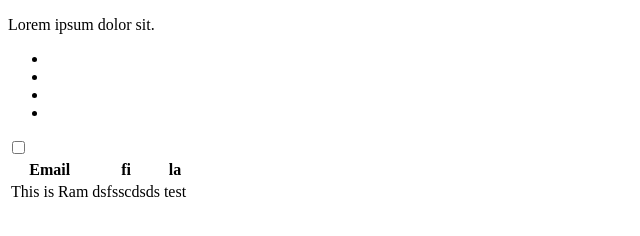
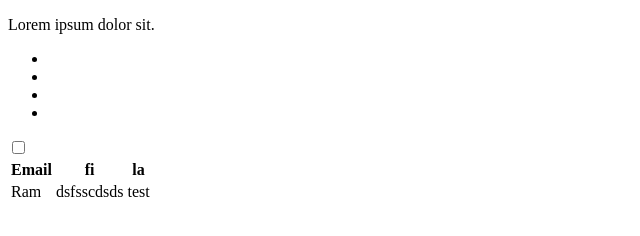
Before and after one commit to Its-Ram-1423/JavaScript, a plain HTML site: page dumy.html in a window 1280 px wide. Shown: the whole page, without its empty margins (0-640 px from the left). Drawn offline with Linux system fonts and the light colour scheme.

Commit message:
reverted

```diff
--- a/dumy.html
+++ b/dumy.html
@@ -22,7 +22,7 @@
             <th>la</th>
         </tr>
         <tr>
-            <td>This is Ram</td>
+            <td>Ram</td>
             <td>dsfsscdsds</td>
             <td>test</td>
         </tr>
```
